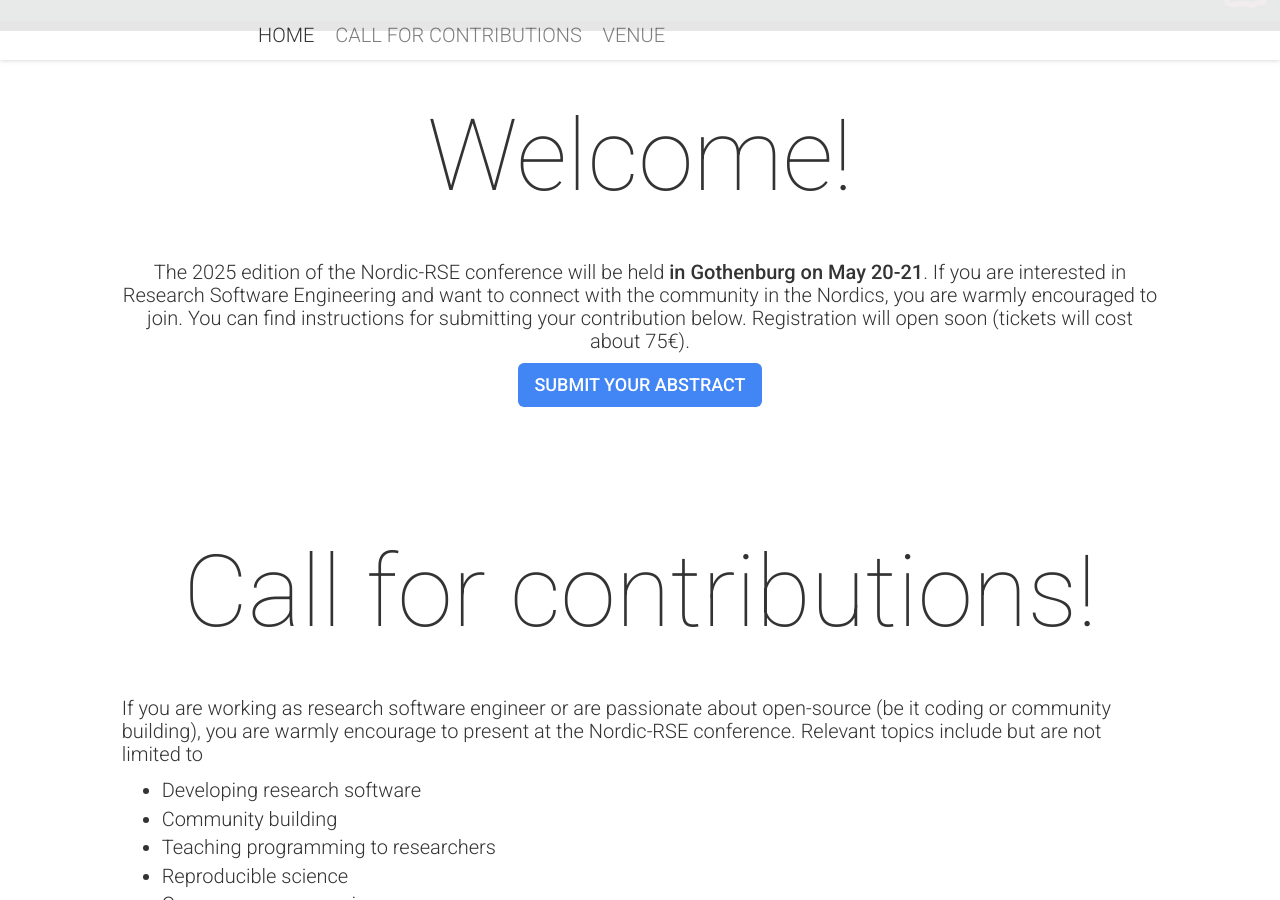
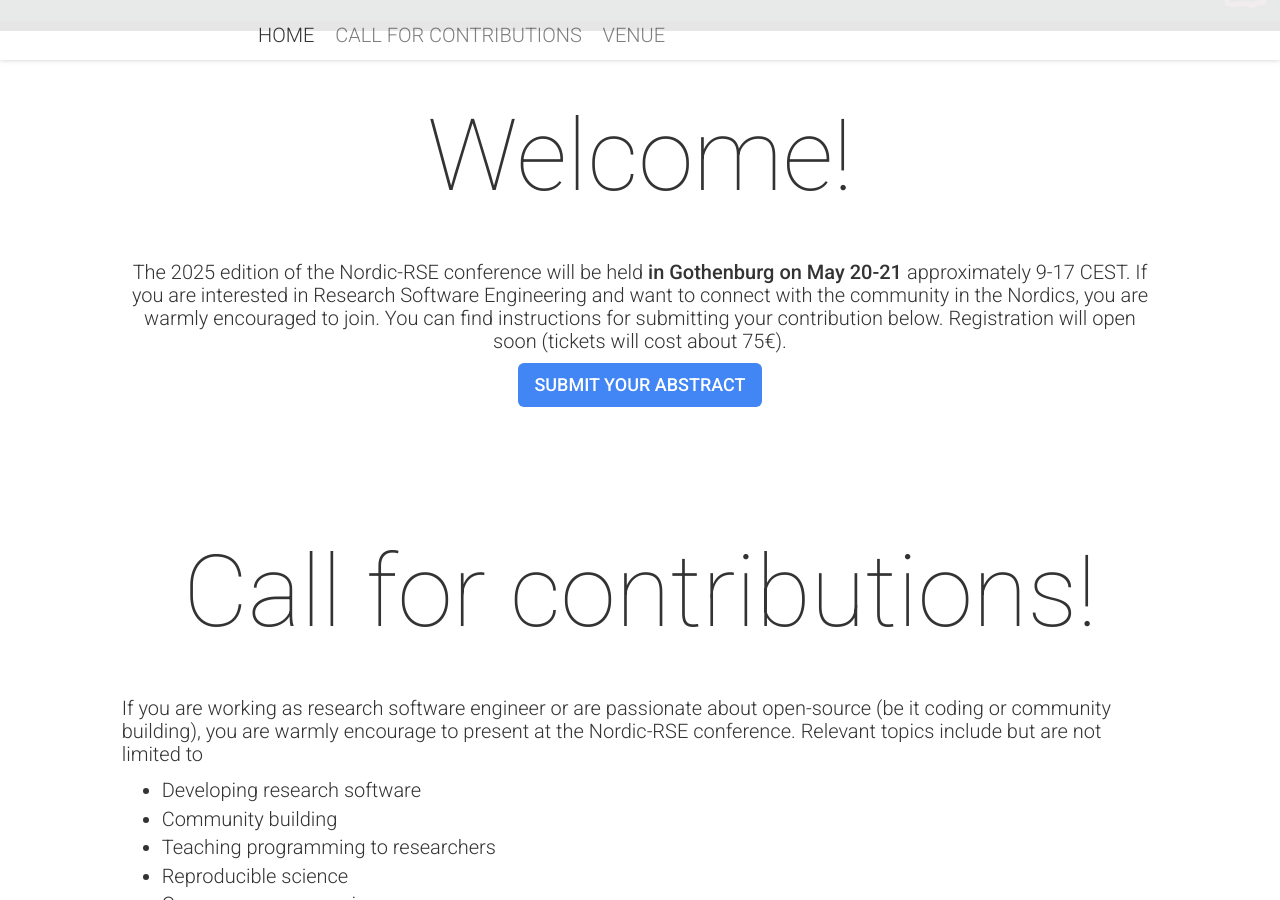
Before and after one commit to nordic-rse/nrse2025, a Jekyll site: the page built from index.html, in a window 1280 px wide and 900 px high, scrolled down 869 px. Built offline with Jekyll 4.4.1, drawn with Linux system fonts in a browser that asks for light colours; nearby versions of some CDN libraries; comment, search, counter and statistics services are not loaded.

Commit message:
add approximate timing

```diff
--- a/_includes/about.html
+++ b/_includes/about.html
@@ -4,7 +4,7 @@
         <div class="col-lg-10 col-lg-offset-1">
             <h3>{{ site.aboutTitle }}</h3>
             <p style="font-size: 20px;">
-                The 2025 edition of the Nordic-RSE conference will be held <b>in Gothenburg on May 20-21</b>.
+                The 2025 edition of the Nordic-RSE conference will be held <b>in Gothenburg on May 20-21 </b> approximately 9-17 CEST.
                 If you are interested in Research Software Engineering and want to connect with the community in the Nordics, you are warmly encouraged to join.
                 You can find instructions for submitting your contribution below.
                 Registration will open soon (tickets will cost about 75€).
```
